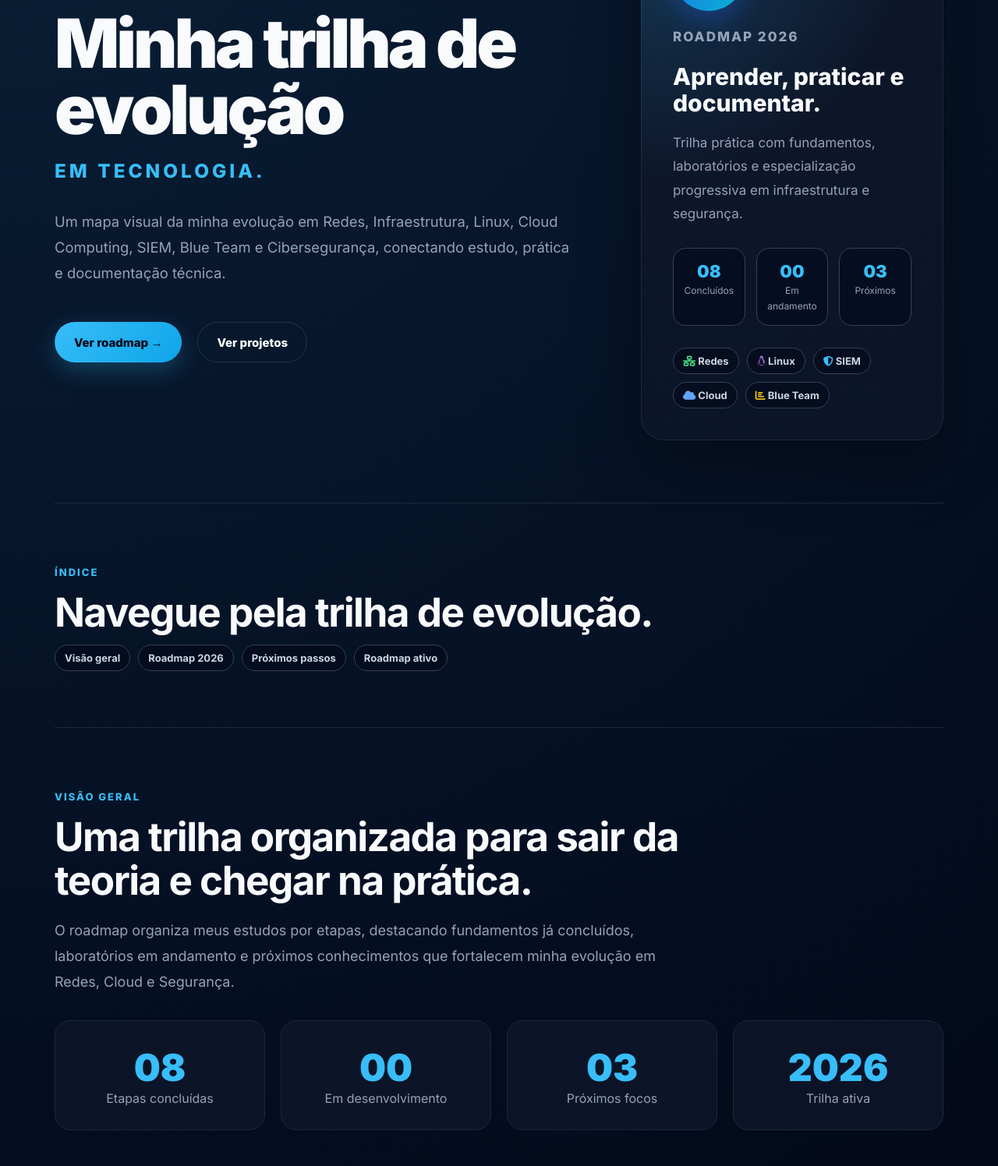
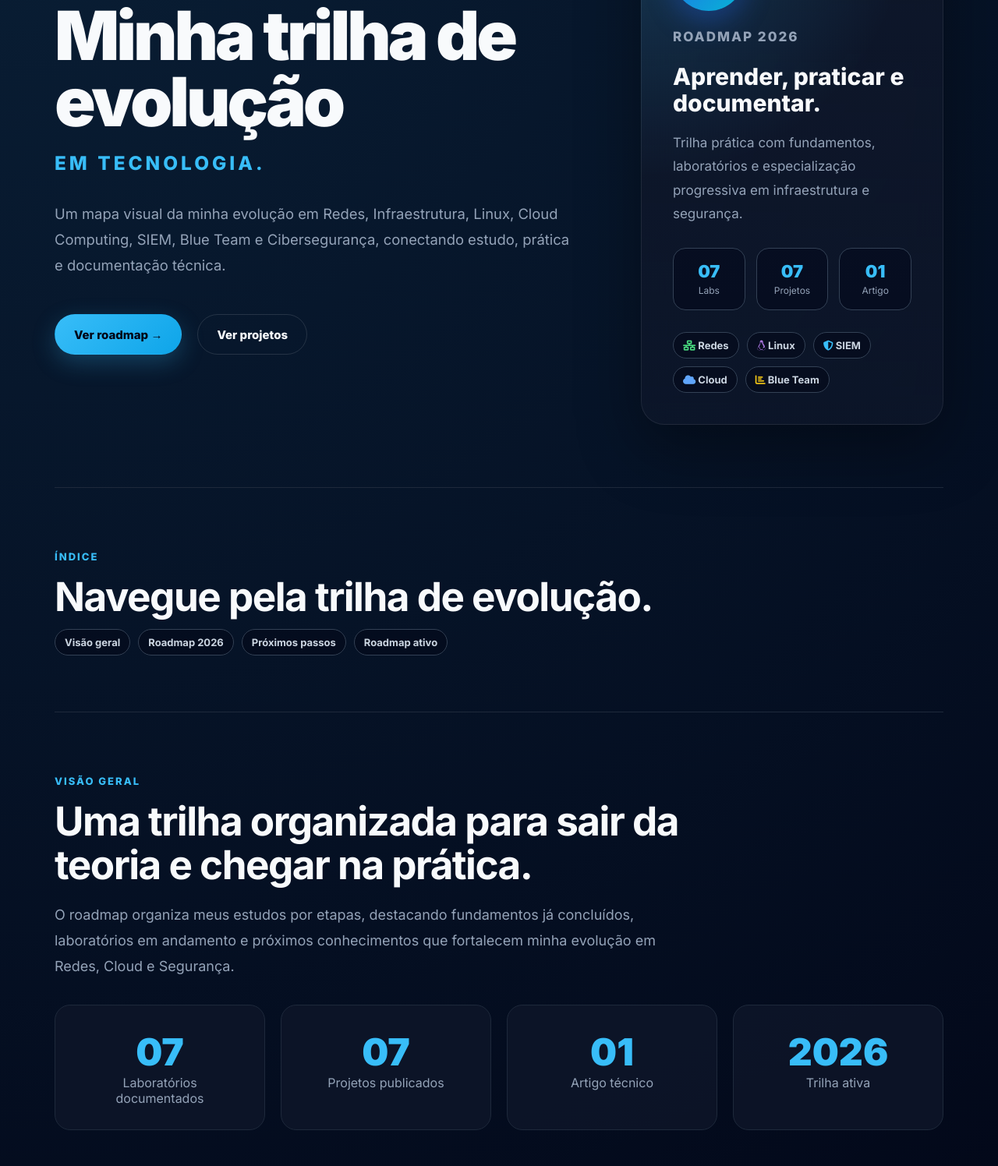
Before and after one commit to gabrielzaccaferreira/gabrielzaccaferreira.github.io, a plain HTML site: page pages/roadmap.html in a window 1280 px wide. Shown: the part 344-1840 px from the top of the page at 78% size. Drawn offline with Linux system fonts and the light colour scheme.

Commit message:
fix: padronizar métricas do portfólio

```diff
--- a/pages/roadmap.html
+++ b/pages/roadmap.html
@@ -74,9 +74,9 @@
           <h2>Aprender, praticar e documentar.</h2>
           <p>Trilha prática com fundamentos, laboratórios e especialização progressiva em infraestrutura e segurança.</p>
           <div class="profile-stats">
-            <div class="profile-stat"><strong>08</strong><span>Concluídos</span></div>
-            <div class="profile-stat"><strong>00</strong><span>Em andamento</span></div>
-            <div class="profile-stat"><strong>03</strong><span>Próximos</span></div>
+            <div class="profile-stat"><strong>07</strong><span>Labs</span></div>
+            <div class="profile-stat"><strong>07</strong><span>Projetos</span></div>
+            <div class="profile-stat"><strong>01</strong><span>Artigo</span></div>
           </div>
           <div class="profile-tags">
             <span><i class="fa-solid fa-network-wired"></i> Redes</span>
@@ -104,9 +104,9 @@
         <h2>Uma trilha organizada para sair da teoria e chegar na prática.</h2>
         <p class="section-text">O roadmap organiza meus estudos por etapas, destacando fundamentos já concluídos, laboratórios em andamento e próximos conhecimentos que fortalecem minha evolução em Redes, Cloud e Segurança.</p>
         <div class="stats-grid">
-          <div class="stat-card"><strong>08</strong><span>Etapas concluídas</span></div>
-          <div class="stat-card"><strong>00</strong><span>Em desenvolvimento</span></div>
-          <div class="stat-card"><strong>03</strong><span>Próximos focos</span></div>
+          <div class="stat-card"><strong>07</strong><span>Laboratórios documentados</span></div>
+          <div class="stat-card"><strong>07</strong><span>Projetos publicados</span></div>
+          <div class="stat-card"><strong>01</strong><span>Artigo técnico</span></div>
           <div class="stat-card"><strong>2026</strong><span>Trilha ativa</span></div>
         </div>
       </section>
```
Also changed, not shown: index.html (+2 -2 lines), pages/blog.html (+1 -1 lines).
